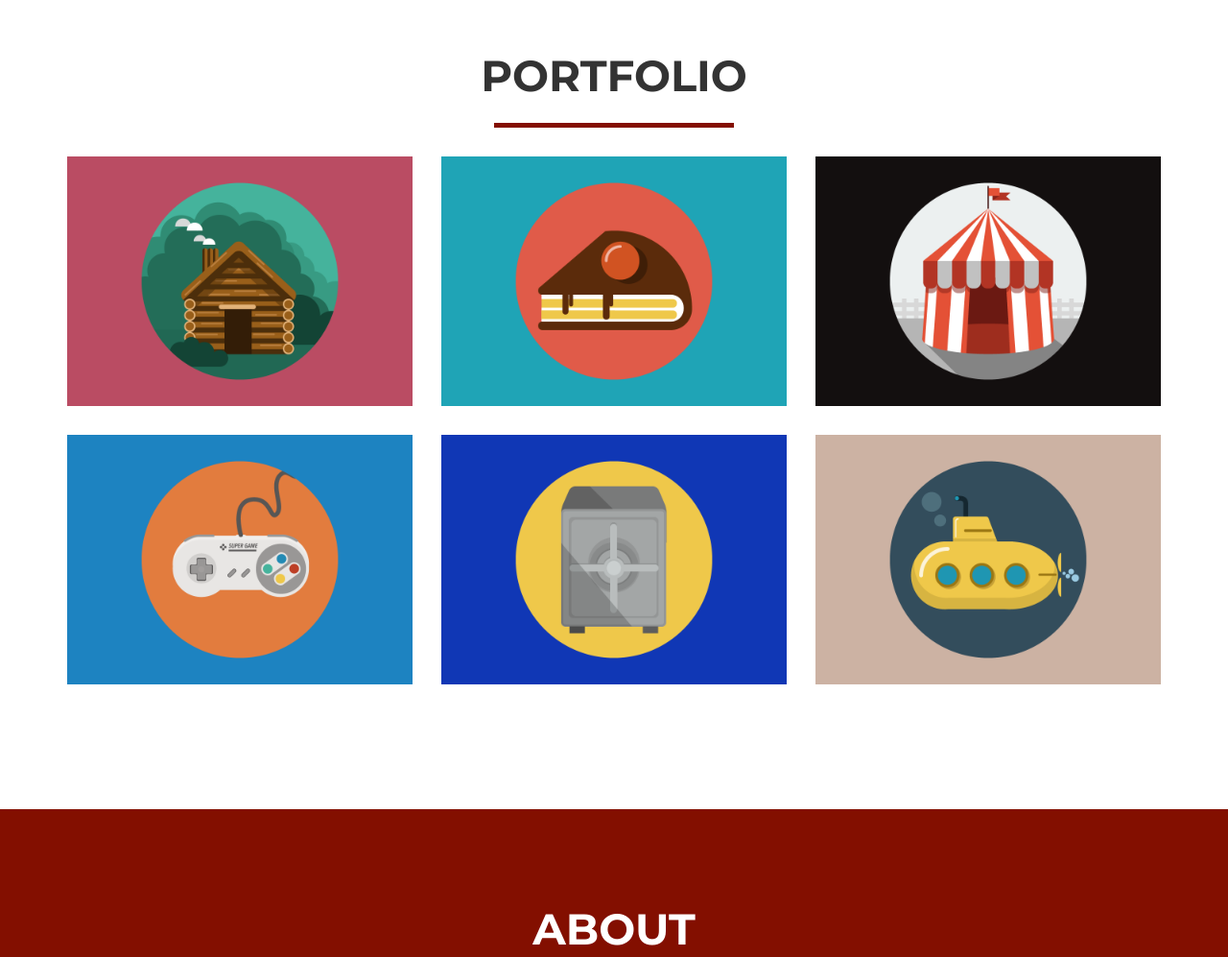
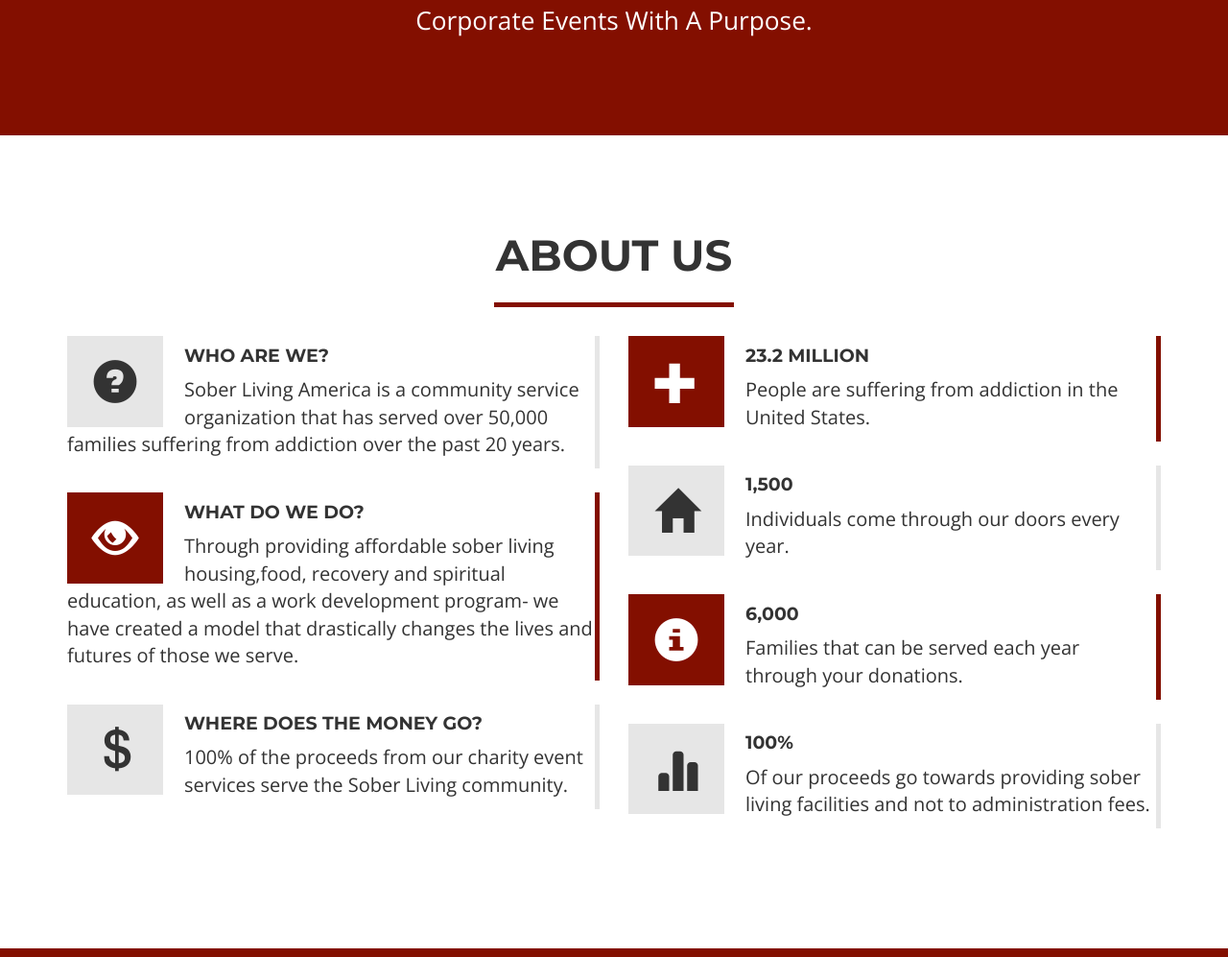
Before and after one commit to charleswcole/Sober-Living-America-Splash-Page, a plain HTML site: page index.html in a window 1280 px wide. Shown: the part 827-1824 px from the top of the page at 96% size. Drawn offline with nearby package versions, Linux system fonts and the light colour scheme.

Commit message:
Ver 1.0 Presenting to SLA.

```diff
--- a/index.html
+++ b/index.html
@@ -39,7 +39,7 @@
                     <span class="icon-bar"></span>
                     <span class="icon-bar"></span>
                 </button>
-                <a class="navbar-brand" href="#page-top">Start Bootstrap</a>
+                <a class="navbar-brand" href="#page-top">SOBER LIVING ATLANTA</a>
             </div>
 
             <!-- Collect the nav links, forms, and other content for toggling -->
@@ -49,10 +49,10 @@
                         <a href="#page-top"></a>
                     </li>
                     <li class="page-scroll">
-                        <a href="#portfolio">Portfolio</a>
+                        <a href="#about">About Us</a>
                     </li>
                     <li class="page-scroll">
-                        <a href="#about">About</a>
+                        <a href="#event">Charity Events</a>
                     </li>
                     <li class="page-scroll">
                         <a href="#contact">Contact</a>
@@ -66,20 +66,113 @@
 
     <header>
         <div class="container">
+			<div class="row">
+                <div class="col-lg-8 col-lg-offset-2">
+					<div class="vid">
+						<iframe width="640" height="360" src="//www.youtube-nocookie.com/embed/RDSmLDFqVLE?rel=0" frameborder="0" allowfullscreen></iframe>
+					</div><!--./vid -->
+				</div>
+            </div>
             <div class="row">
                 <div class="col-lg-12">
-                    <img class="img-responsive" src="img/profile.png" alt="">
                     <div class="intro-text">
-                        <span class="name">Start Bootstrap</span>
+                        <span class="name">Sober Living Atlanta</span>
                         <hr class="star-light">
-                        <span class="skills">Web Developer - Graphic Artist - User Experience Designer</span>
+                        <span class="skills">Corporate Events With A Purpose.</span>
                     </div>
                 </div>
             </div>
         </div>
     </header>
 
-    <section id="portfolio">
+    <section id="about">
+	<div class="container">
+	            <div class="row">
+                <div class="col-lg-12 text-center">
+                    <h2>About Us</h2>
+                    <hr class="star-primary">
+                </div>
+            </div>
+    <div class="row">
+        <div class="col-md-6">
+            <div class="blockquote-box clearfix">
+                <div class="square pull-left">
+                    <span class="glyphicon glyphicon-question-sign glyphicon-lg"></span>
+                </div>
+                <h4>
+                    Who Are We?</h4>
+                <p>
+                    Sober Living America is a community service organization that has served over 50,000 families suffering from addiction over the past 20 years.
+                </p>
+            </div>
+            <div class="blockquote-box blockquote-danger clearfix">
+                <div class="square pull-left">
+                    <span class="glyphicon glyphicon-eye-open glyphicon-lg"></span>
+                </div>
+                <h4>
+                    What do we do?</h4>
+                <p>
+                    Through providing affordable sober living housing,food, recovery and spiritual education, as well as a work development program- we have created a model that drastically changes the lives and futures of those we serve.
+                </p>
+            </div>
+            <div class="blockquote-box clearfix">
+                <div class="square pull-left">
+                    <span class="glyphicon glyphicon-usd glyphicon-lg"></span>
+                </div>
+                <h4>
+                    Where does the money go?</h4>
+                <p>
+                    100% of the proceeds from our charity event services serve the Sober Living community.
+                </p>
+            </div>
+        </div>
+        <div class="col-md-6">
+            <div class="blockquote-box blockquote-danger clearfix">
+                <div class="square pull-left">
+                    <span class="glyphicon glyphicon-plus glyphicon-lg"></span>
+                </div>
+                <h4>
+                    23.2 million</h4>
+                <p>
+                    People are suffering from addiction in the United States.
+                </p>
+            </div>
+            <div class="blockquote-box clearfix">
+                <div class="square pull-left">
+                    <span class="glyphicon glyphicon-home glyphicon-lg"></span>
+                </div>
+                <h4>
+                    1,500</h4>
+                <p>
+                    Individuals come through our doors every year.
+                </p>
+            </div>
+            <div class="blockquote-box blockquote-danger clearfix">
+                <div class="square pull-left">
+                    <span class="glyphicon glyphicon-info-sign glyphicon-lg"></span>
+                </div>
+                <h4>
+                    6,000</h4>
+                <p>
+                    Families that can be served each year through your donations.
+                </p>
+            </div>
+            <div class="blockquote-box clearfix">
+                <div class="square pull-left">
+                    <span class="glyphicon glyphicon-stats glyphicon-lg"></span>
+                </div>
+                <h4>
+                    100%</h4>
+                <p>
+                    Of our proceeds go towards providing sober living facilities and not to administration fees.
+                </p>
+            </div>
+        </div>
+    </div>
+</div>
+ </section>
+
+    <!--<section id="portfolio">
         <div class="container">
             <div class="row">
                 <div class="col-lg-12 text-center">
@@ -150,28 +243,31 @@
                 </div>
             </div>
         </div>
-    </section>
+    </section>-->
 
-    <section class="success" id="about">
+    <section class="success" id="event">
         <div class="container">
             <div class="row">
                 <div class="col-lg-12 text-center">
-                    <h2>About</h2>
+                    <h2>Charity Event Services</h2>
                     <hr class="star-light">
                 </div>
             </div>
             <div class="row">
                 <div class="col-lg-4 col-lg-offset-2">
-                    <p>Freelancer is a free bootstrap theme created by Start Bootstrap. The download includes the complete source files including HTML, CSS, and JavaScript as well as optional LESS stylesheets for easy customization.</p>
+                    <p>With the help of our charity team building experts- you can make a difference in the community while renewing your team spirit. Whether you’re looking to devote a weekend morning, afternoon, or just an couple of hours during the workday - our experts have an event sure to inspire the hearts of your group.</p>
                 </div>
                 <div class="col-lg-4">
-                    <p>Whether you're a student looking to showcase your work, a professional looking to attract clients, or a graphic artist looking to share your projects, this template is the perfect starting point!</p>
+                    <p>Our event services include team building activities focused on:
+					<ul><li>Improving your Corporate Responsibility image</li>
+					<li>Building customer and employee Loyalty</li>
+					<li>Making a difference in your Community</li></ul>
                 </div>
-                <div class="col-lg-8 col-lg-offset-2 text-center">
+                <!--<div class="col-lg-8 col-lg-offset-2 text-center">
                     <a href="#" class="btn btn-lg btn-outline">
                         <i class="fa fa-download"></i> Download Theme
                     </a>
-                </div>
+                </div>-->
             </div>
         </div>
     </section>
@@ -180,7 +276,7 @@
         <div class="container">
             <div class="row">
                 <div class="col-lg-12 text-center">
-                    <h2>Contact Me</h2>
+                    <h2>Contact Us</h2>
                     <hr class="star-primary">
                 </div>
             </div>
@@ -208,7 +304,7 @@
                         <br>
                         <div class="row">
                             <div class="form-group col-xs-12">
-                                <button type="submit" class="btn btn-lg btn-success">Send</button>
+                                <button type="submit" class="btn btn-lg btn-danger">Send</button>
                             </div>
                         </div>
                     </form>
@@ -223,8 +319,9 @@
                 <div class="row">
                     <div class="footer-col col-md-4">
                         <h3>Location</h3>
-                        <p>3481 Melrose Place
-                            <br>Beverly Hills, CA 90210</p>
+                        <p>2530 Peachwood Circle - Suite 2
+                            <br>Atlanta, GA 30345
+							<br>Tel: 404.634.4974</p>
                     </div>
                     <div class="footer-col col-md-4">
                         <h3>Around the Web</h3>
@@ -242,8 +339,8 @@
                         </ul>
                     </div>
                     <div class="footer-col col-md-4">
-                        <h3>About Freelance</h3>
-                        <p>Freelance is a free to use, open source Bootstrap theme created by <a href="http://startbootstrap.com">Start Bootstrap</a>.</p>
+                        <h3>About Sober Living America</h3>
+                        <p>Corporate Events With A Purpose. Find Out More <a href="#about">Here</a>.</p>
                     </div>
                 </div>
             </div>
@@ -252,7 +349,7 @@
             <div class="container">
                 <div class="row">
                     <div class="col-lg-12">
-                        Copyright &copy; 2014 - Your Name
+                        Copyright &copy; 2014 - Sober Living America
                     </div>
                 </div>
             </div>
@@ -265,7 +362,7 @@
         </a>
     </div>
 
-    <!-- Portfolio Modals -->
+    <!-- Portfolio Modals
     <div class="portfolio-modal modal fade" id="portfolioModal1" tabindex="-1" role="dialog" aria-hidden="true">
         <div class="modal-content">
             <div class="close-modal" data-dismiss="modal">
@@ -451,7 +548,7 @@
                 </div>
             </div>
         </div>
-    </div>
+    </div>-->
 
     <script src="js/jquery-1.10.2.js"></script>
     <script src="js/bootstrap.min.js"></script>
```
